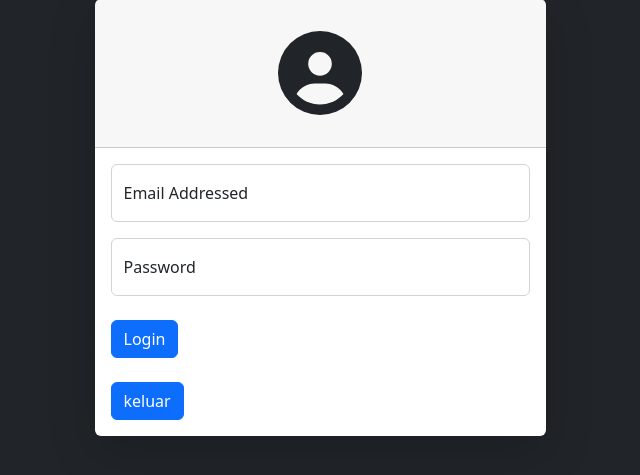
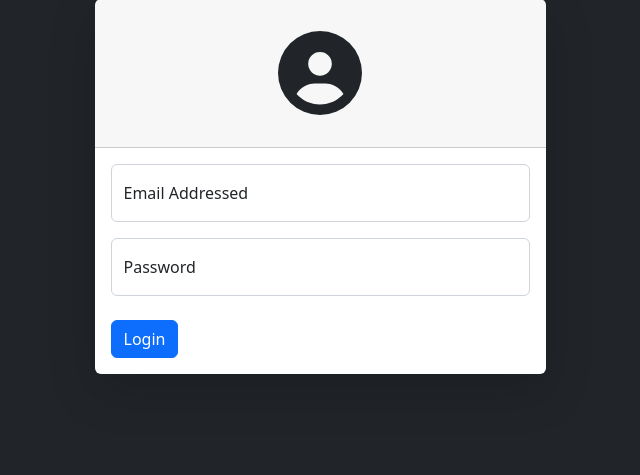
Before and after one commit to AlexHermansyah/stock-php-native, a PHP site: page /login.php in a window 1280 px wide. Shown: the part 49-524 px from the top of the page, without its empty margins (320-960 px from the left). Run offline with PHP 8.4, Linux system fonts and the light colour scheme; some libraries are stand-ins or nearby versions.

Commit message:
edit login

```diff
--- a/login.php
+++ b/login.php
@@ -64,9 +64,6 @@ if(!isset($_SESSION['log'])){
                                             <div class="d-flex align-items-center justify-content-between mt-4 mb-0">
                                                 <button class="btn btn-primary" name = "login">Login</button>
                                             </div>
-                                            <div class="d-flex align-items-right justify-content-between mt-4 mb-0">
-                                                <button class="btn btn-primary" name = "login">keluar</button>
-                                            </div>
                                         </form>
                                     </div>
                                 </div>
```
